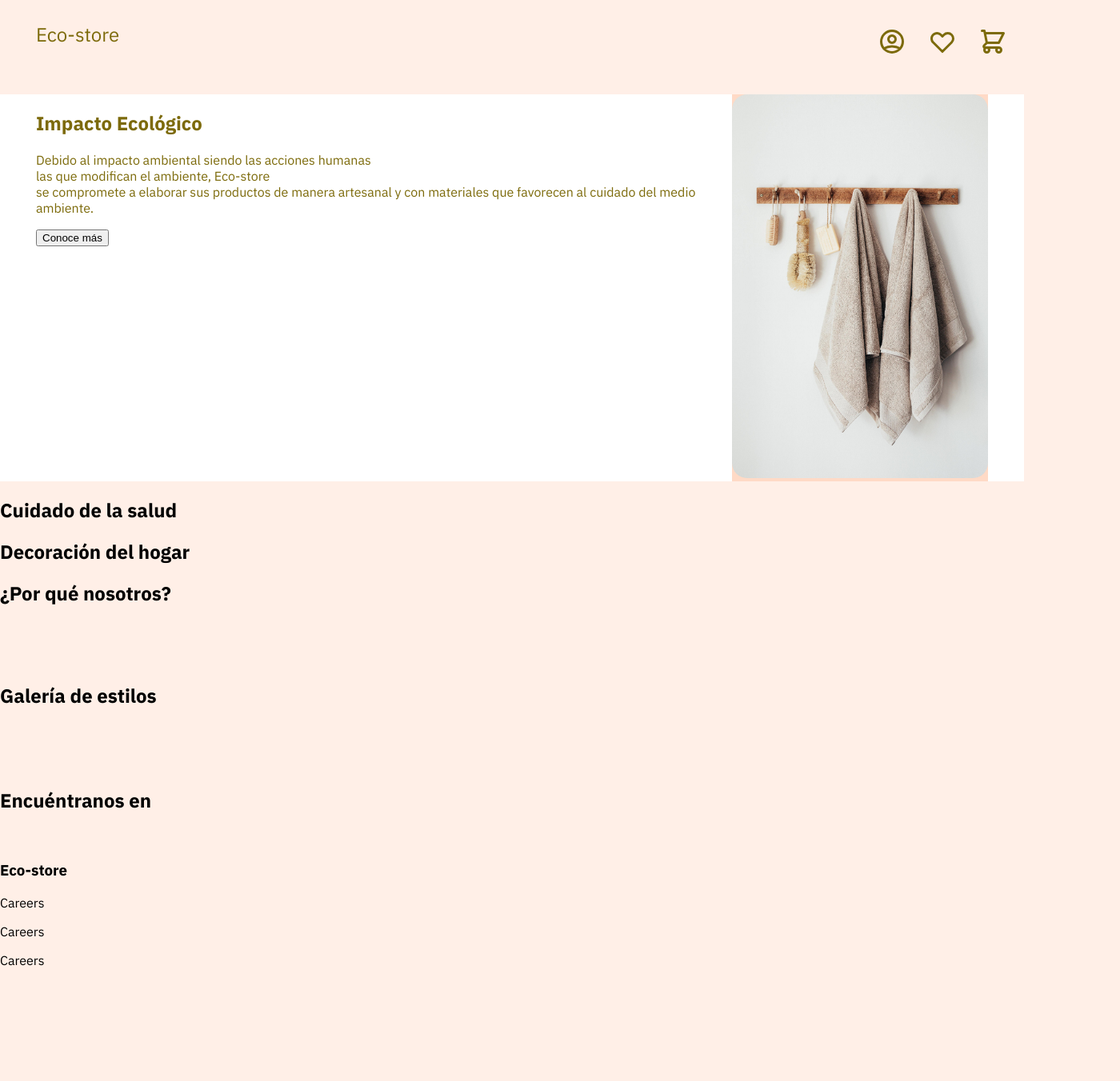
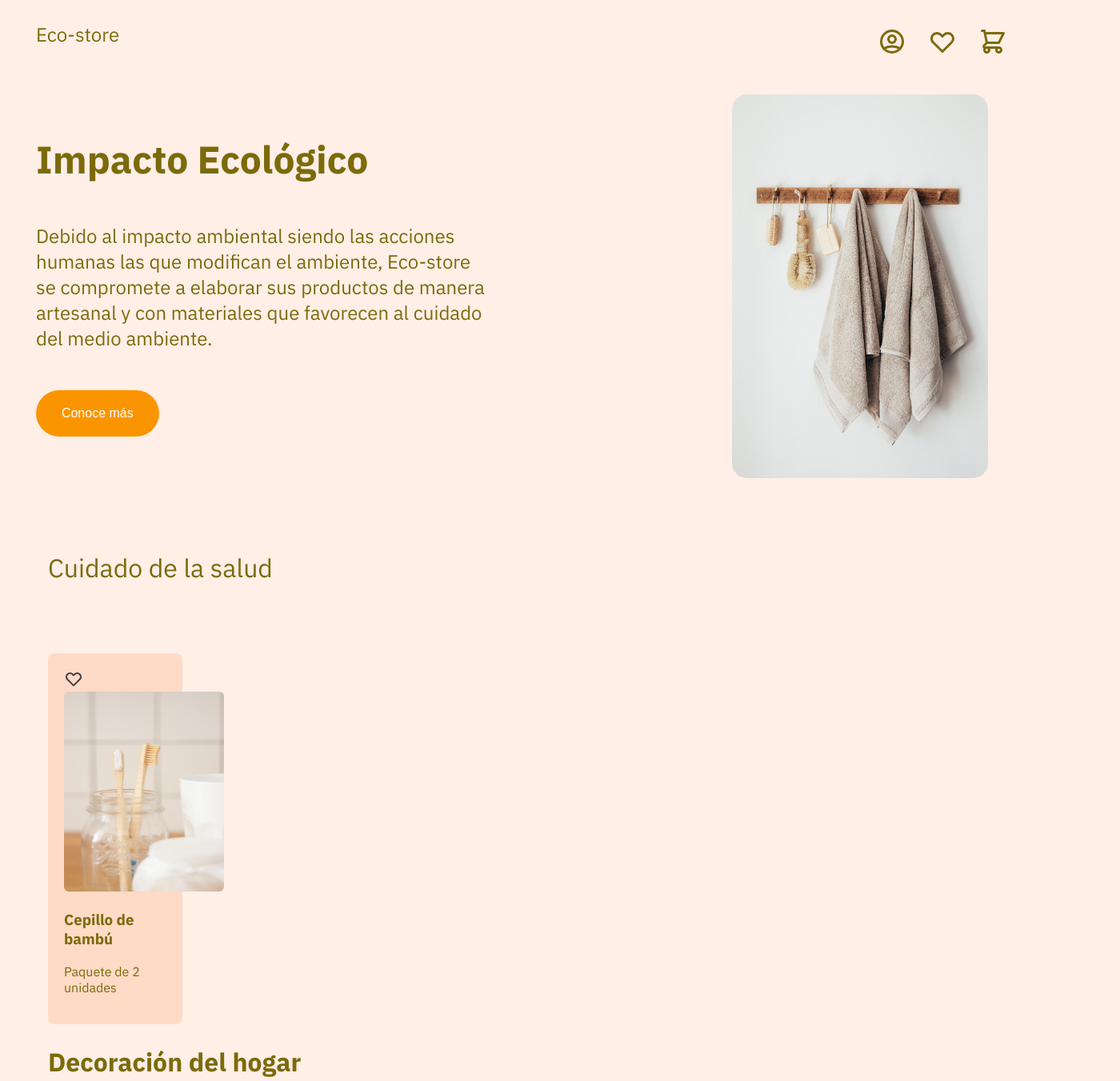
Before and after one commit to xavicci/html-css, a plain HTML site: page ECO-STORE-PLATZI/index.html in a window 1280 px wide. Shown: the part 12-1364 px from the top of the page at 80% size, 1400 px wide, since content can reach past the window. Before the commit the page ends 1338 px from the top, so only its background shows below. Drawn offline with Linux system fonts and the light colour scheme.

Commit message:
chapter12

```diff
--- a/ECO-STORE-PLATZI/index.html
+++ b/ECO-STORE-PLATZI/index.html
@@ -43,10 +43,12 @@
         <article>
             <div class="impact-section">
                 <h1>Impacto Ecológico</h1>
-                <p>Debido al impacto ambiental siendo las acciones humanas <br> las que modifican el ambiente, Eco-store
+                <p>Debido al impacto ambiental siendo las acciones<br>humanas las que modifican el ambiente, Eco-store
                     <br> se
-                    compromete a elaborar sus productos de manera artesanal y con materiales que favorecen al cuidado
-                    del medio ambiente.</p>
+                    compromete a elaborar sus productos de manera <br> artesanal y con materiales que favorecen al
+                    cuidado <br>
+                    del medio ambiente.
+                </p>
                 <button>Conoce más</button>
             </div>
             <div class="image-section">
@@ -54,8 +56,23 @@
             </div>
         </article>
         <section class="product-section">
-            <div class="healthcare"></div>
-            <h2>Cuidado de la salud</h2>
+            <div class="healthcare">
+                <h2>Cuidado de la salud</h2>
+                <div class="card-section">
+                    <div class="product-card">
+                        <svg width="24" height="24" viewBox="0 0 24 24" fill="none" xmlns="http://www.w3.org/2000/svg">
+                            <path
+                                d="M3.34255 7.7779C3.5687 7.23194 3.90017 6.73586 4.31804 6.31799C4.7359 5.90012 5.23198 5.56865 5.77795 5.3425C6.32392 5.11635 6.90909 4.99995 7.50004 4.99995C8.09099 4.99995 8.67616 5.11635 9.22213 5.3425C9.7681 5.56865 10.2642 5.90012 10.682 6.31799L12 7.63599L13.318 6.31799C14.162 5.47407 15.3066 4.99997 16.5 4.99997C17.6935 4.99997 18.8381 5.47407 19.682 6.31799C20.526 7.16191 21.0001 8.30651 21.0001 9.49999C21.0001 10.6935 20.526 11.8381 19.682 12.682L12 20.364L4.31804 12.682C3.90017 12.2641 3.5687 11.7681 3.34255 11.2221C3.1164 10.6761 3 10.0909 3 9.49999C3 8.90904 3.1164 8.32387 3.34255 7.7779Z"
+                                stroke="#3F3F46" stroke-width="2" stroke-linecap="round" stroke-linejoin="round" />
+                        </svg>
+                        <div class="product-image">
+                            <img src="./assets/img/products/toothbrush.jpg" alt="">
+                        </div>
+                        <h3>Cepillo de bambú</h3>
+                        <p>Paquete de 2 unidades</p>
+                    </div>
+                </div>
+            </div>
             <div class="forniture">
                 <h2>Decoración del hogar</h2>
             </div>
--- a/ECO-STORE-PLATZI/scss/main.scss
+++ b/ECO-STORE-PLATZI/scss/main.scss
@@ -3,6 +3,8 @@ $secondary-color: #FFDAC6;
 $tertiary-color: #BABD8D;
 $primary-text-color: #7C6A0A;
 $font-stack: 'IBM Plex Sans', sans-serif;
+$paragraph-size: 1.5em;
+$quaternion-color: #Fa9500;
 
 html,
 body {
@@ -43,21 +45,72 @@ article {
     padding-left: 45px;
     padding-right: 45px;
     display: flex;
-    background-color: white;
     justify-content: space-between;
 
-    // .impact-section {
-    //     width: 50%;
-    //     background-color: whitesmoke;
-    // }
+    .impact-section {
+        display: flex;
+        flex-direction: column;
+        padding-top: 50px;
+        gap: 25px;
+    }
 
-    .image-section {
-        // width: 50%;
-        background-color: #FFDAC6;
+    h1 {
+        font-size: 3em;
+        padding: 0px;
+        margin: 0px;
+    }
 
-        img {
-            width: 25vw;
-            border-radius: 19px;
+    p {
+        font-size: $paragraph-size;
+    }
+
+    button {
+        width: 12vw;
+        padding: 20px;
+        background-color: $quaternion-color;
+        border-style: none;
+        border-radius: 35px;
+        color: white;
+        font-size: 1em;
+    }
+
+    img {
+        width: 25vw;
+        border-radius: 19px;
+    }
+}
+
+section {
+    width: 100%;
+    height: auto;
+    // background-color: pink;
+    padding: 60px;
+
+    h2 {
+        color: $primary-text-color;
+        font-size: 2em;
+    }
+
+    .healthcare {
+        h2 {
+            font-weight: 300;
+            padding-bottom: 60px;
+        }
+
+        .product-card {
+            width: 10vw;
+            height: auto;
+            background-color: $secondary-color;
+            color: $primary-text-color;
+            padding: 20px;
+            border-radius: 8px;
+
+            img {
+                width: 200px;
+                height: 250px;
+                background-image: cover;
+                border-radius: 6px;
+            }
         }
     }
 }
@@ -65,4 +118,5 @@ article {
 footer {
     width: 100%;
     height: 250px;
+    background-color: $quaternion-color;
 }
```
Also changed, not shown: ECO-STORE-PLATZI/css/main.css, 1 other file.
